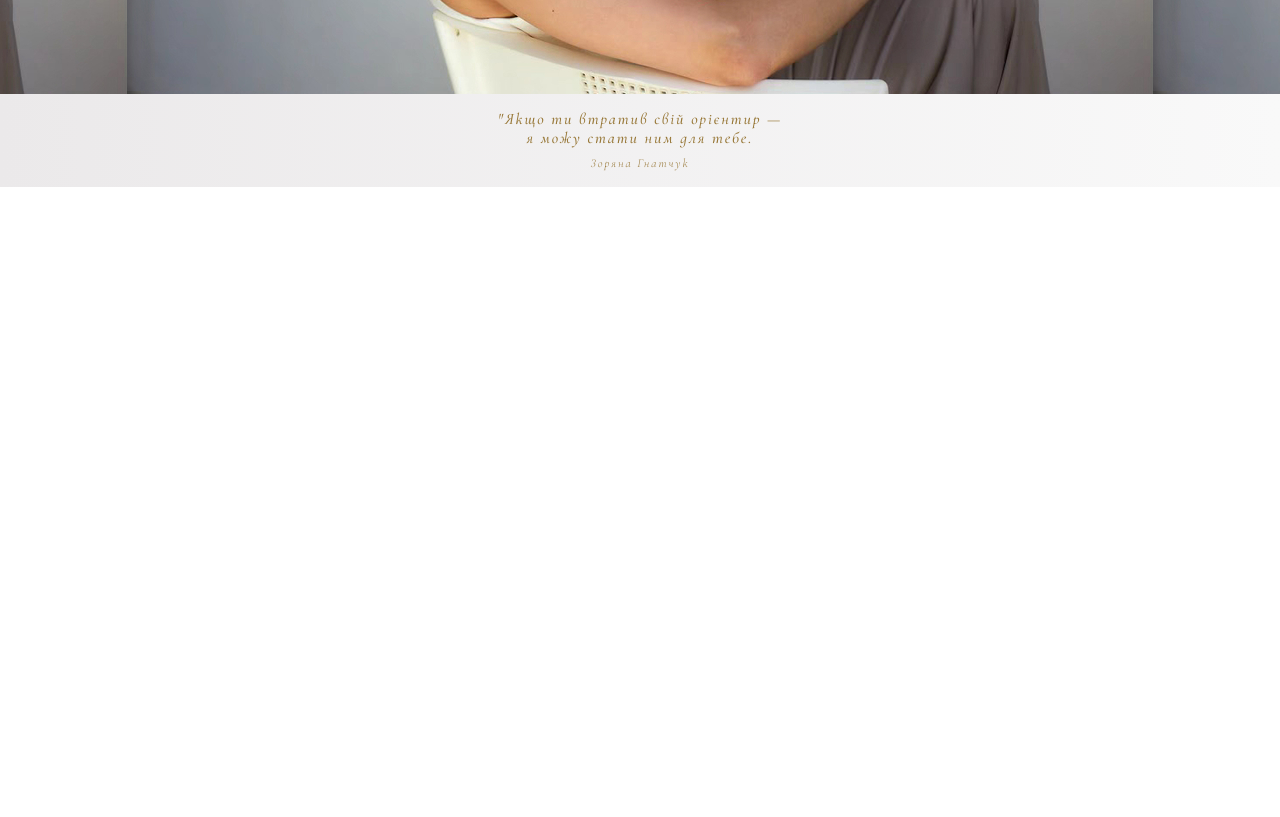
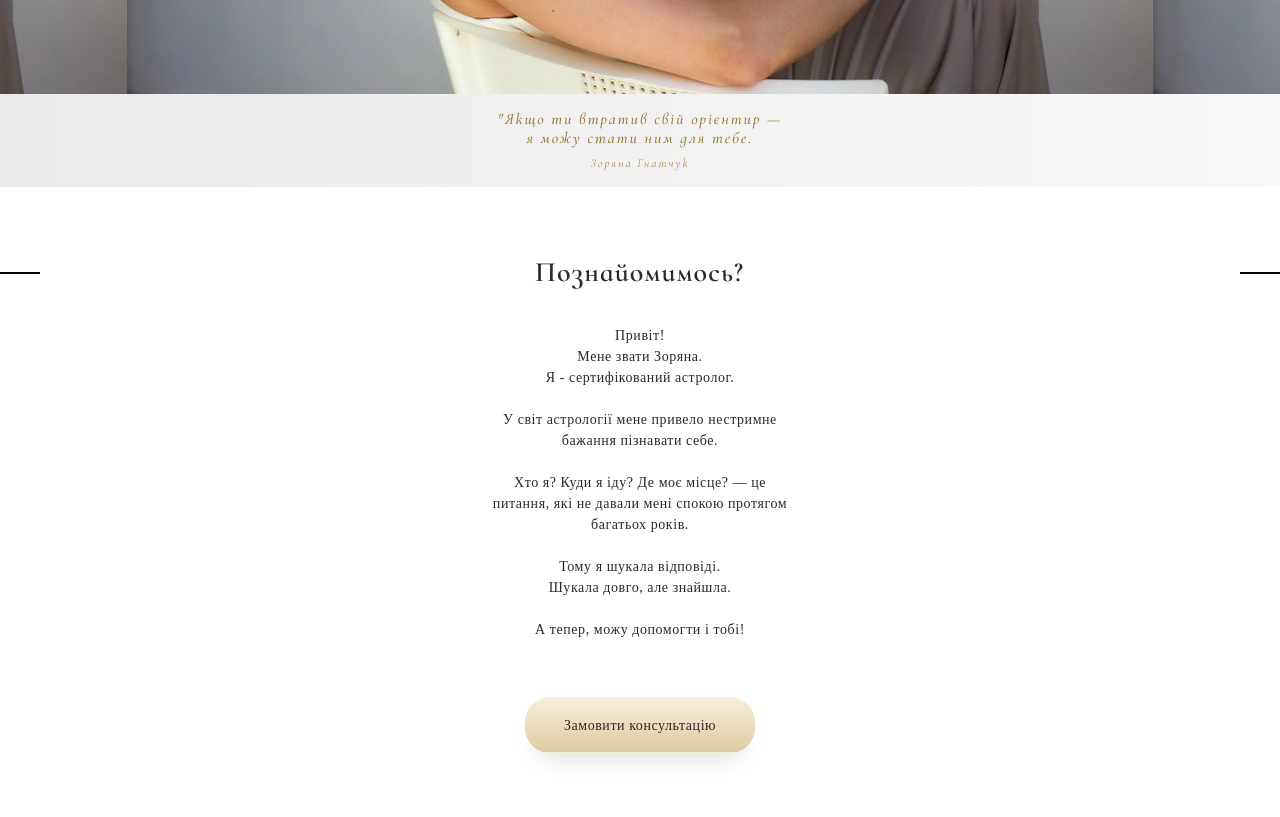
Before and after one commit to HennadiiKupr/Astrozori, a website built with Parcel: page src/index.html in a window 1280 px wide. Shown: the part 480-1297 px from the top of the page. Before the commit the page ends 800 px from the top, so only its background shows below. Built offline with nearby package versions, Linux system fonts and the light colour scheme; a web font is replaced by a local one.

Commit message:
added acquintance block without background image

```diff
--- a/src/index.html
+++ b/src/index.html
@@ -6,7 +6,10 @@
     <!-- <link rel="icon" href=""> -->
     <title></title>
     <link rel="preconnect" href="https://fonts.googleapis.com">
-    <link rel="preconnect" href="https://fonts.gstatic.com">
+    <link rel="preconnect" href="https://fonts.gstatic.com" crossorigin>
+    <link href="https://fonts.googleapis.com/css2?family=Ledger&display=swap" rel="stylesheet">
+    <link rel="preconnect" href="https://fonts.googleapis.com">
+    <link rel="preconnect" href="https://fonts.gstatic.com" crossorigin>
     <link href="https://fonts.googleapis.com/css2?family=Cormorant+Infant:ital,wght@0,300;0,400;0,500;0,600;0,700;1,300;1,400;1,500;1,600;1,700&display=swap" rel="stylesheet">
     <link rel="stylesheet" href="./styles/main.scss">
     <script>
@@ -131,6 +134,57 @@
     </nav>
 
     <main class="main-content">
+      <section class="acquaintance main-content__section" id="acquaintance">
+        <div class="container">
+          <div class="acquaintance__content">
+            <div class="acquaintance__header">
+              <div class="acquaintance__header-left-line"></div>
+
+              <p class="acquaintance__header-text">
+                Познайомимось?
+              </p>
+
+              <div class="acquaintance__header-right-line"></div>
+            </div>
+            <div class="acquaintance__text">
+              <p class="acquaintance__paragraph">
+                Привіт! <br>
+                Мене звати Зоряна. <br>
+                Я - сертифікований астролог.
+              </p>
+
+              <p class="acquaintance__paragraph">
+                У світ астрології мене привело нестримне <br>
+                бажання пізнавати себе.
+              </p>
+
+              <p class="acquaintance__paragraph">
+                Хто я? Куди я іду? Де моє місце? — це <br>
+                питання, які не давали мені спокою протягом <br>
+                багатьох років.
+              </p>
+
+              <p class="acquaintance__paragraph">
+                Тому я шукала відповіді. <br>
+                Шукала довго, але знайшла.
+              </p>
+
+              <p class="acquaintance__paragraph">
+                А тепер, можу допомогти і тобі!
+              </p>
+            </div>
+
+            <button
+              onclick="window.location.href='https://t.me/hnatchukzoriana'"
+              class="acquaintance__consultation"
+              type="button"
+            >
+              Замовити консультацію
+          </button>
+          </div>
+        </div>
+      </section>
+
     </main>
 
     <footer class="footer">
--- /dev/null
+++ b/src/styles/blocks/acquaintance.scss
@@ -0,0 +1,85 @@
+.acquaintance {
+  height: 549px;
+
+  &__header {
+    margin: 64px auto 32px;
+
+    &-text {
+      font-family: Cormorant Infant;
+      font-size: 28px;
+      font-weight: 600;
+      line-height: 42px;
+      letter-spacing: 0.04em;
+
+      width: 210px;
+      margin: auto;
+    }
+
+    &-left-line,
+    &-right-line {
+      position: absolute;
+      border: 0.5px solid black;
+      width: 40px;
+      top: 751.5px;
+    }
+
+    &-left-line {
+      left: 0;
+    }
+
+    &-right-line {
+      right: 0;
+    }
+  }
+
+  &__text {
+    width: 358px;
+    height: 315px;
+
+    margin-bottom: 57px;
+
+    display: flex;
+    flex-direction: column;
+    justify-content: space-between;
+
+    font-family: 'Ledger', 'Times New Roman', serif;
+    font-size: 14px;
+    font-weight: 400;
+    line-height: 21px;
+    letter-spacing: 0.04em;
+  }
+
+  &__paragraph {
+    text-align: center;
+  }
+
+  &__consultation {
+    text-decoration: none;
+    text-align: center;
+    font-family: 'Ledger', 'Times New Roman', serif;
+    font-size: 14px;
+    font-weight: 400;
+    line-height: 21px;
+    letter-spacing: 0.04em;
+    color: $c_main;
+
+    width: 230px;
+    height: 56px;
+
+    margin-bottom: 64px;
+    padding: 17px 16px 18px;
+
+    border-radius: 25px;
+    border: 1px solid transparent;
+    border-top-color: #f7eedb;
+
+    background-image: linear-gradient(180deg, #F7EEDB 0%, #DFCBA3 100%);
+    box-shadow: 0px 16px 24px -16px #3B383840;
+  }
+
+  &__content {
+    display: flex;
+    flex-direction: column;
+    align-items: center;
+  }
+}
--- a/src/styles/main.scss
+++ b/src/styles/main.scss
@@ -15,7 +15,7 @@
 @import "./blocks/social-networks.scss";
 // @import "./blocks/nav.scss";
 
-// @import "./blocks/name-card.scss";
+@import "./blocks/acquaintance.scss";
 // @import "./blocks/menu-mobile.scss";
 
 // @import "./blocks/main-content.scss";
```
